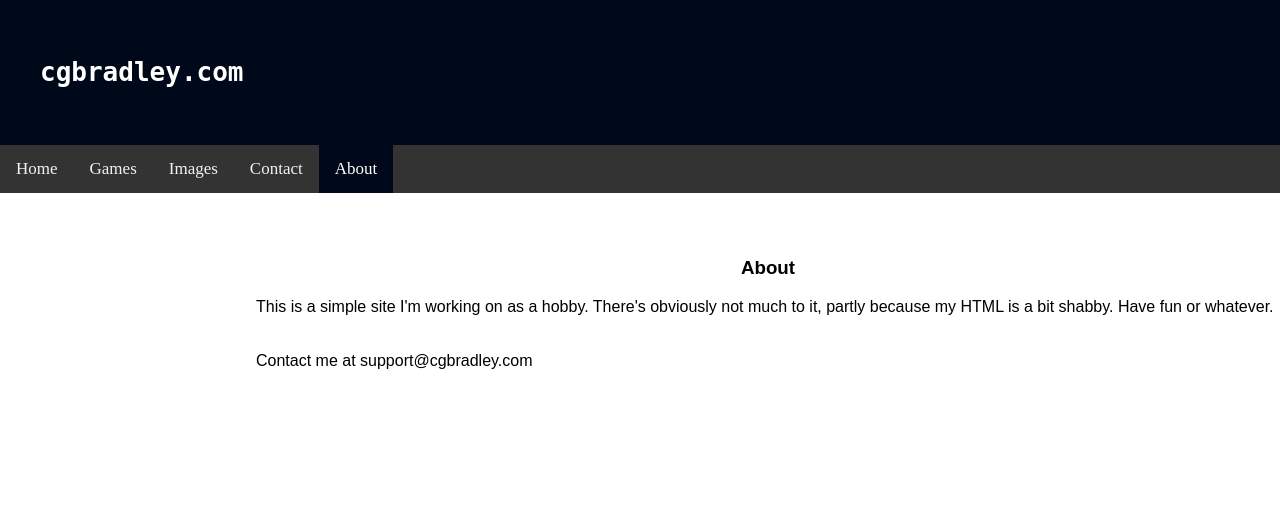
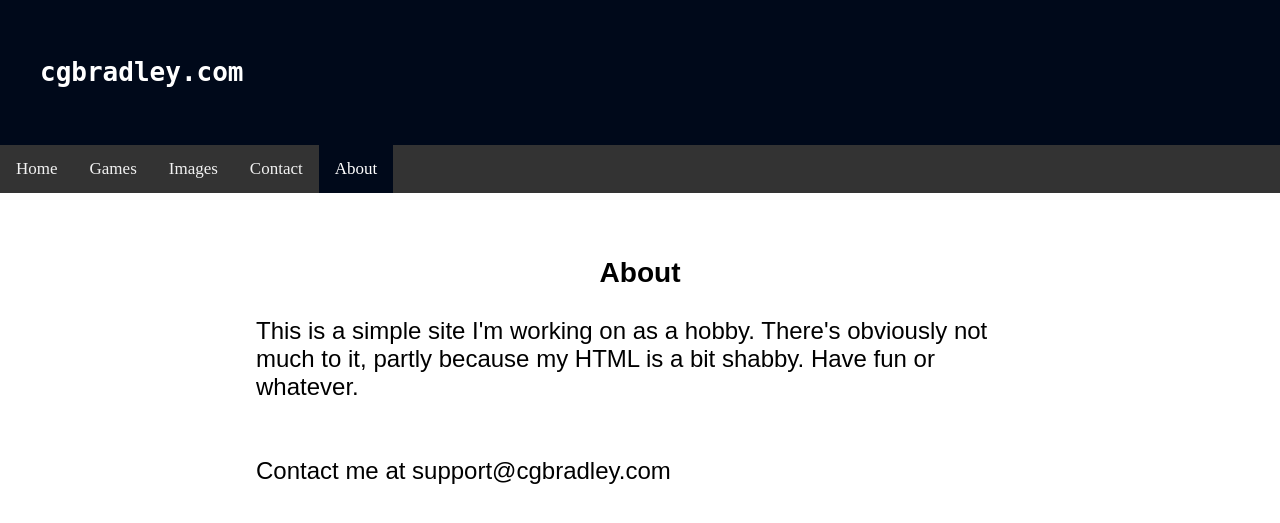
Before and after one commit to cgbradley/cgbradley.github.io, a PHP site: page /about/index.html in a window 1280 px wide. Shown: the top 523 px of the page. Run offline with PHP 8.4, Linux system fonts and the light colour scheme.

Commit message:
Update main.css

```diff
--- a/css/main.css
+++ b/css/main.css
@@ -55,8 +55,7 @@
     font-family: Helvetica, Arial, Sans-Serif;
 }
 .text{
-     width:80%;
-     font-famly:'Arial';
+     font-size: x-large;
      margin: 20%;
      margin-top: 5%;
      font-family: Arial, Helvetica, sans-serif;
```
